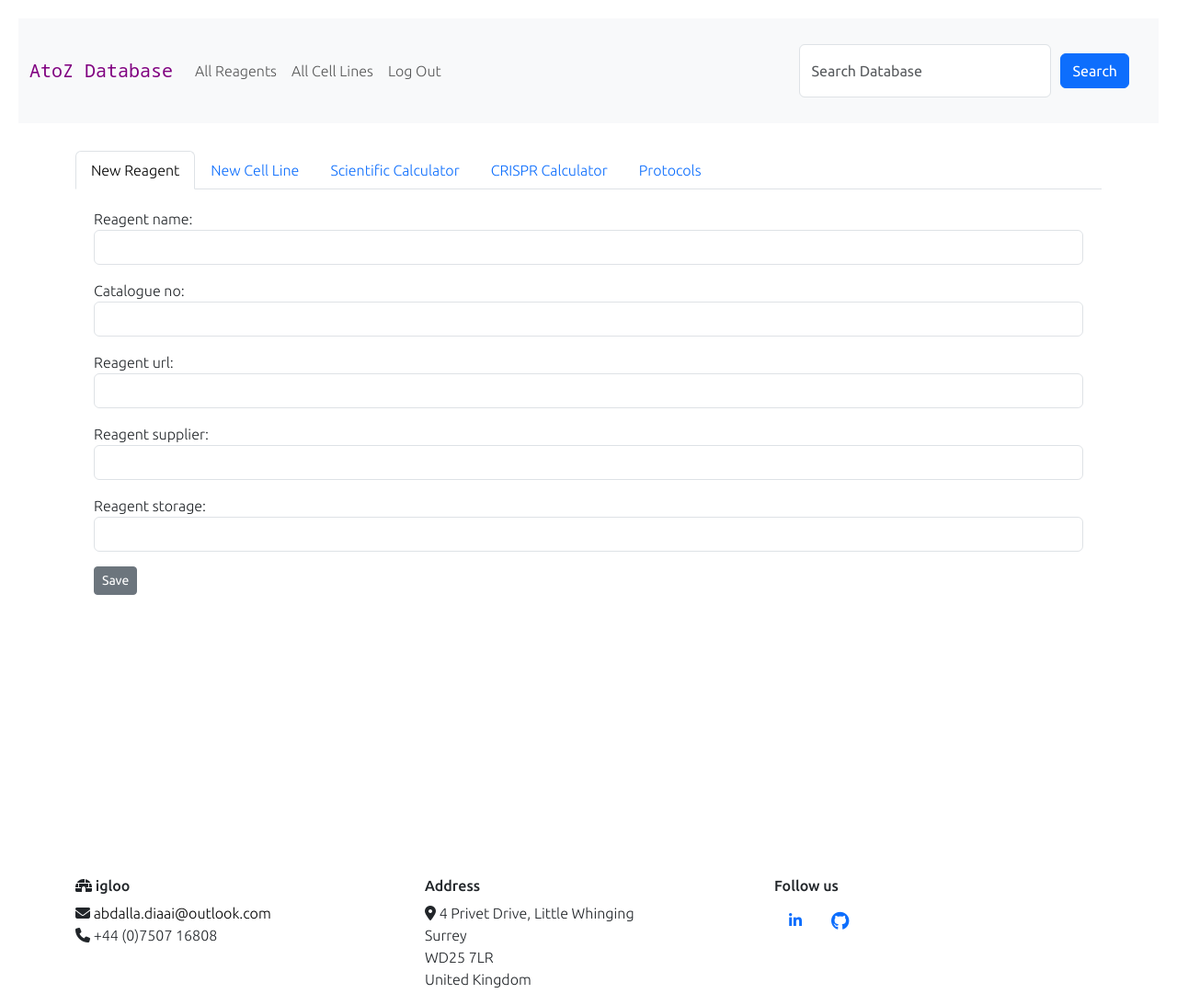
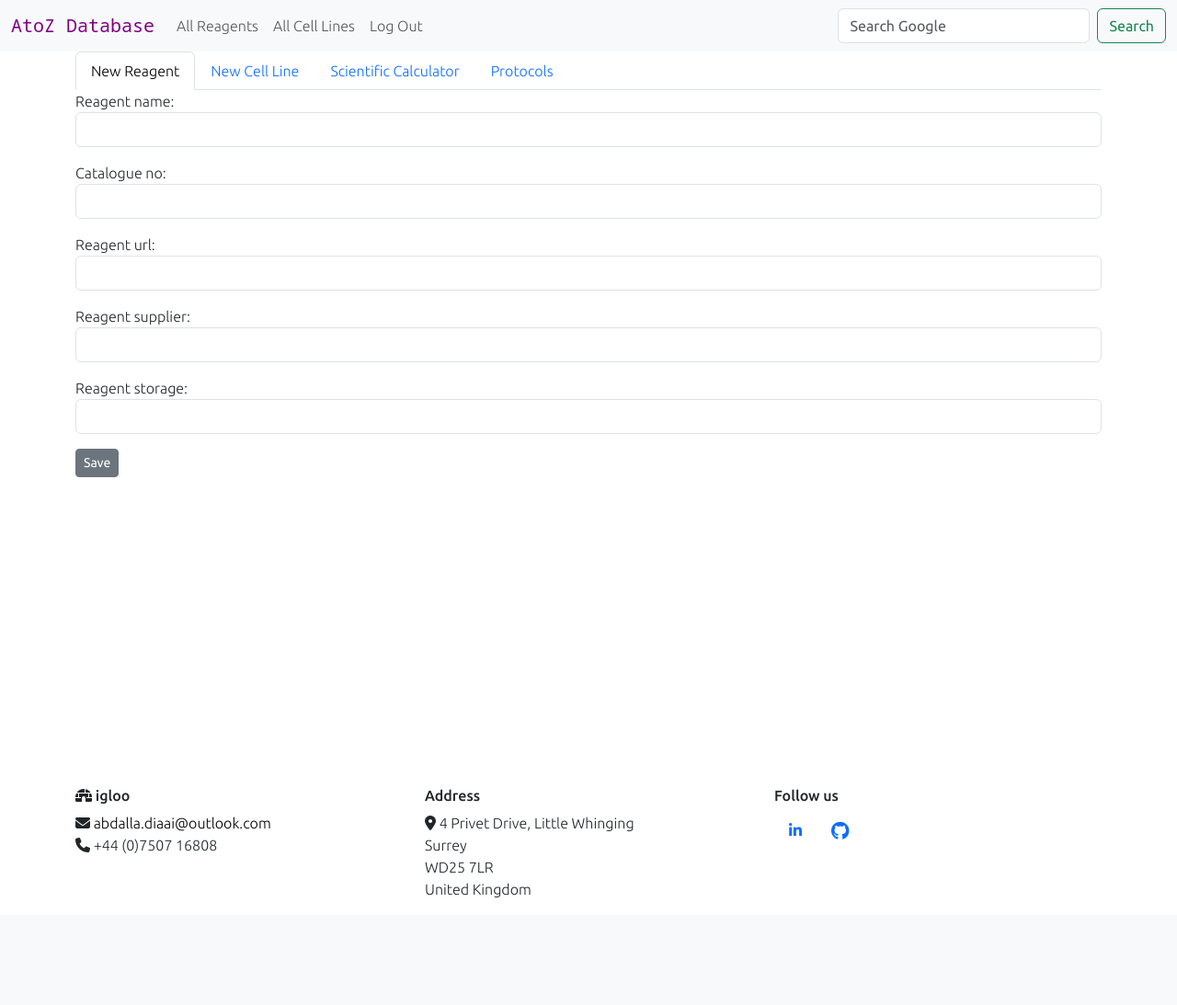
Before and after one commit to abdalla-diaai/A-Z-database, a Django app: page / in a window 1280 px wide. Shown: the whole page at 92% size. After the commit the page ends 976 px from the top, so only its background shows below. Run offline with Django 4.2, Linux system fonts and the light colour scheme; a user stored in the database is signed in; some libraries are stand-ins or nearby versions.

Commit message:
removed crispr tab.

```diff
--- a/AtoZ/reagents/forms.py
+++ b/AtoZ/reagents/forms.py
@@ -30,15 +30,3 @@ class CellsForm(StylishForm):
         widgets = {
             "owner": forms.HiddenInput(),
         }
-
-
-# form for search
-class NewSearch(forms.Form):
-    CHOICES = [("cells", "Cells"), ("reagents", "Reagents")]
-    search = forms.CharField(
-        label="",
-        widget=forms.TextInput(
-            attrs={"placeholder": "Search Database", "class": "form-control"}
-        ),
-    )
-    database_to_search = models.CharField(max_length=30, choices=CHOICES, default="Reagents")
--- a/AtoZ/reagents/static/reagents/styles.css
+++ b/AtoZ/reagents/static/reagents/styles.css
@@ -2,18 +2,18 @@ main {
     position: relative;
     min-height: 100vh;
 }
-.navbar {
+/* .navbar {
     margin: 20px;
-}
+} */
 
 .form-group {
     margin: 5px 0 5px 0;
 }
 
-button {
+/* button {
     margin: 10px 0 10px 0;
     cursor: pointer;
-}
+} */
 
 .navbar-brand {
     font-family: "Noto Sans Mono", monospace;
@@ -24,14 +24,6 @@ button {
     font-variation-settings:
         "wdth" 100;
     color: purple;
-}
-
-form {
-    padding: 20px;
-}
-
-#id_search {
-    margin-inline-end: 10px;
 }
 
 #delete:hover {
--- a/AtoZ/reagents/templates/reagents/index.html
+++ b/AtoZ/reagents/templates/reagents/index.html
@@ -15,10 +15,6 @@
     <li class="nav-item" role="presentation">
         <button class="nav-link" id="calculator-tab" data-bs-toggle="tab" data-bs-target="#calculator-tab-pane" type="button"
             role="tab" aria-controls="calculator-tab-pane" aria-selected="false">Scientific Calculator</button>
-    </li>
-    <li class="nav-item" role="presentation">
-        <button class="nav-link" id="crispr-tab" data-bs-toggle="tab" data-bs-target="#crispr-tab-pane" type="button"
-            role="tab" aria-controls="crispr-tab-pane" aria-selected="false">CRISPR Calculator</button>
     </li>
     <li class="nav-item" role="presentation">
         <button class="nav-link" id="protocol-tab" data-bs-toggle="tab" data-bs-target="#protocol-tab-pane" type="button"
@@ -72,23 +68,13 @@
         </table>
         <span id="perRxn"></span>
     </div>
-    <div class="tab-pane fade" id="crispr-tab-pane" role="tabpanel" aria-labelledby="#crispr-tab-pane" tabindex="0">
-        <div class="jumbotron">
-            <h3 class="display-5">Simple tool to calculate concentration of CRISPR reagents.</h3>
-            <p class="lead">Calculate reagents concentration.</p>
-            <hr class="my-4">
-            <p>Hello.</p>
-            <p class="lead">
-                <a class="btn btn-primary btn-lg" href="{% url 'register' %}" role="button">Reigster Here</a>
-            </p>
-        </div>
-    </div>
+
     <div class="tab-pane fade" id="protocol-tab-pane" role="tabpanel" aria-labelledby="#protocol-tab-pane" tabindex="0">
         <div class="jumbotron">
-            <h3 class="display-5">Simple tool to calculate concentration of CRISPR reagents.</h3>
-            <p class="lead">Calculate reagents concentration.</p>
+            <h3 class="display-5">Protocols and SOPs.</h3>
+            <p class="lead">A list of available protocols.</p>
             <hr class="my-4">
-            <h2>All Pages</h2>
+            <h2>All protocols</h2>
             <ul>
                 {% for entry in entries %}
                     <li><a href="{% url 'protocol' entry %}">{{ entry }}</a></li>
@@ -104,7 +90,7 @@
     <hr class="my-4">
     <p>User friendly interface, minimalist design.</p>
     <p class="lead">
-        <a class="btn btn-primary btn-lg" href="{% url 'render_protocols' %}" role="button">Reigster Here</a>
+        <a class="btn btn-primary btn-lg" href="{% url 'register' %}" role="button">Reigster Here</a>
     </p>
 </div>
 {% endif %}
--- a/AtoZ/reagents/templates/reagents/layout.html
+++ b/AtoZ/reagents/templates/reagents/layout.html
@@ -2,49 +2,70 @@
 
 <!DOCTYPE html>
 <html lang="en">
-
   <head>
     <title>{% block title %}AtoZ{% endblock %}</title>
-    <link href="https://cdn.jsdelivr.net/npm/bootstrap@5.3.2/dist/css/bootstrap.min.css" rel="stylesheet"
-        integrity="sha384-T3c6CoIi6uLrA9TneNEoa7RxnatzjcDSCmG1MXxSR1GAsXEV/Dwwykc2MPK8M2HN" crossorigin="anonymous">
-    <link href="{% static 'reagents/styles.css' %}" rel="stylesheet">
-    <link rel="preconnect" href="https://fonts.googleapis.com">
-    <link rel="preconnect" href="https://fonts.gstatic.com" crossorigin>
-    <link href="https://fonts.googleapis.com/css2?family=Noto+Sans+Mono:wght@100..900&display=swap" rel="stylesheet">
+    <link
+      href="https://cdn.jsdelivr.net/npm/bootstrap@5.3.2/dist/css/bootstrap.min.css"
+      rel="stylesheet"
+      integrity="sha384-T3c6CoIi6uLrA9TneNEoa7RxnatzjcDSCmG1MXxSR1GAsXEV/Dwwykc2MPK8M2HN"
+      crossorigin="anonymous"
+    />
+    <link href="{% static 'reagents/styles.css' %}" rel="stylesheet" />
+    <link rel="preconnect" href="https://fonts.googleapis.com" />
+    <link rel="preconnect" href="https://fonts.gstatic.com" crossorigin />
+    <link
+      href="https://fonts.googleapis.com/css2?family=Noto+Sans+Mono:wght@100..900&display=swap"
+      rel="stylesheet"
+    />
     <link
       href="https://fonts.googleapis.com/css2?family=Ubuntu:ital,wght@0,300;0,400;0,500;0,700;1,300;1,400;1,500;1,700&display=swap"
-        rel="stylesheet">
-    <link rel="stylesheet" href="{% static 'reagents/styles.css' %}">
-    <script src="https://cdn.jsdelivr.net/npm/@popperjs/core@2.11.8/dist/umd/popper.min.js"
+      rel="stylesheet"
+    />
+    <link rel="stylesheet" href="{% static 'reagents/styles.css' %}" />
+    <script
+      src="https://cdn.jsdelivr.net/npm/@popperjs/core@2.11.8/dist/umd/popper.min.js"
       integrity="sha384-I7E8VVD/ismYTF4hNIPjVp/Zjvgyol6VFvRkX/vR+Vc4jQkC+hVqc2pM8ODewa9r"
-    crossorigin="anonymous"></script>
-<script src="https://cdn.jsdelivr.net/npm/bootstrap@5.3.2/dist/js/bootstrap.min.js"
+      crossorigin="anonymous"
+    ></script>
+    <script
+      src="https://cdn.jsdelivr.net/npm/bootstrap@5.3.2/dist/js/bootstrap.min.js"
       integrity="sha384-BBtl+eGJRgqQAUMxJ7pMwbEyER4l1g+O15P+16Ep7Q9Q+zqX6gSbd85u4mG4QzX+"
-    crossorigin="anonymous"></script>
-<script src="https://kit.fontawesome.com/51fc4ce678.js" crossorigin="anonymous"></script>
+      crossorigin="anonymous"
+    ></script>
+    <script
+      src="https://kit.fontawesome.com/51fc4ce678.js"
+      crossorigin="anonymous"
+    ></script>
     <script src="https://cdnjs.cloudflare.com/ajax/libs/jquery/3.2.1/jquery.min.js"></script>
-
   </head>
 
   <body>
     <nav class="navbar navbar-expand-lg bg-body-tertiary">
       <div class="container-fluid">
-
         <a class="navbar-brand" href="{% url 'index' %}">AtoZ Database</a>
-            <button class="navbar-toggler" type="button" data-bs-toggle="collapse" data-bs-target="#navbarNav"
-                aria-controls="navbarNav" aria-expanded="false" aria-label="Toggle navigation">
+        <button
+          class="navbar-toggler"
+          type="button"
+          data-bs-toggle="collapse"
+          data-bs-target="#navbarNav"
+          aria-controls="navbarNav"
+          aria-expanded="false"
+          aria-label="Toggle navigation"
+        >
           <span class="navbar-toggler-icon"></span>
         </button>
         <div class="collapse navbar-collapse" id="navbarNav">
           <ul class="navbar-nav me-auto mb-2 mb-lg-0">
-
-
             {% if user.is_authenticated %}
             <li class="nav-item">
-                        <a class="nav-link" href="{% url 'view_reagents' %}">All Reagents</a>
+              <a class="nav-link" href="{% url 'view_reagents' %}"
+                >All Reagents</a
+              >
             </li>
             <li class="nav-item">
-                        <a class="nav-link" href="{% url 'view_cells' %}">All Cell Lines</a>
+              <a class="nav-link" href="{% url 'view_cells' %}"
+                >All Cell Lines</a
+              >
             </li>
             <li class="nav-item">
               <a class="nav-link" href="{% url 'logout' %}">Log Out</a>
@@ -58,19 +79,27 @@
             </li>
             {% endif %}
           </ul>
-                <form class="d-flex" action="{% url 'search' %}" method="POST">
-                    {% csrf_token %}
-                    {{ search_form }}
-                    <button class="btn btn-primary" type="submit">Search</button>
+          <form
+            role="search"
+            class="d-flex"
+            action="https://www.google.com/search"
+            method="get"
+          >
+            <input
+              class="form-control me-2"
+              type="text"
+              name="q"
+              placeholder="Search Google"
+            />
+            <button class="btn btn-outline-success" type="submit">
+              Search
+            </button>
           </form>
         </div>
       </div>
     </nav>
     <main>
-        <div class="container">
-            {% block body %}
-            {% endblock %}
-        </div>
+      <div class="container">{% block body %} {% endblock %}</div>
     </main>
 
     <!-- footer -->
@@ -79,9 +108,11 @@
         <div class="col-lg-4 col-md-5 col-sm-12 footer-cols footer-heading">
           <h6><i class="fa-solid fa-igloo"></i> igloo</h6>
           <p id="contact-me">
-                    <i class="fa-solid fa-envelope"></i> <a href="mailto:hello@tuxedo.com"
-                        id="email">abdalla.diaai@outlook.com</a>
-                    <br>
+            <i class="fa-solid fa-envelope"></i>
+            <a href="mailto:hello@tuxedo.com" id="email"
+              >abdalla.diaai@outlook.com</a
+            >
+            <br />
             <i class="fa-solid fa-phone"></i> +44 (0)7507 16808
           </p>
         </div>
@@ -90,12 +121,13 @@
             <h6>Address</h6>
           </div>
           <address>
-                    <i class="fa-solid fa-location-dot"></i> 4 Privet Drive, Little Whinging
-                    <br>
+            <i class="fa-solid fa-location-dot"></i> 4 Privet Drive, Little
+            Whinging
+            <br />
             Surrey
-                    <br>
+            <br />
             WD25 7LR
-                    <br>
+            <br />
             United Kingdom
           </address>
         </div>
@@ -104,17 +136,23 @@
             <h6>Follow us</h6>
           </div>
           <ul class="nav" id="social-icons">
-                    <li class="nav-item"><a href="https://www.linkedin.com/in/abdalla-diaai-mohamed-434096218/"
-                            class="nav-link"><i class="fa-brands fa-linkedin-in"></i></a></li>
-                    <li class="nav-item"><a href="https://github.com/abdalla-diaai" class="nav-link"><i
-                                class="fa-brands fa-github fa-lg"></i></a></li>
+            <li class="nav-item">
+              <a
+                href="https://www.linkedin.com/in/abdalla-diaai-mohamed-434096218/"
+                class="nav-link"
+                ><i class="fa-brands fa-linkedin-in"></i
+              ></a>
+            </li>
+            <li class="nav-item">
+              <a href="https://github.com/abdalla-diaai" class="nav-link"
+                ><i class="fa-brands fa-github fa-lg"></i
+              ></a>
+            </li>
           </ul>
         </div>
       </div>
     </div>
 
-    {% block script %}
-    {% endblock %}
+    {% block script %} {% endblock %}
   </body>
-
 </html>
--- a/AtoZ/reagents/views.py
+++ b/AtoZ/reagents/views.py
@@ -22,7 +22,6 @@ def index(request):
         {
             "reagent_form": ReagentForm(),
             "cell_form": CellsForm(),
-            "search_form": NewSearch(),
             "entries": util.list_entries(),
         },
     )
@@ -113,7 +112,7 @@ def view_reagents(request):
     return render(
         request,
         "reagents/reagents.html",
-        {"page_obj": page_obj, "paginator": paginator, "search_form": NewSearch()},
+        {"page_obj": page_obj, "paginator": paginator},
     )
 
 
@@ -155,7 +154,7 @@ def view_cells(request):
     return render(
         request,
         "reagents/cells.html",
-        {"page_obj": page_obj, "paginator": paginator, "search_form": NewSearch()},
+        {"page_obj": page_obj, "paginator": paginator},
     )
 
 
```
Also changed, not shown: AtoZ/db.sqlite3, 1 other file. Lines whose indentation alone changed are shown as unchanged.
